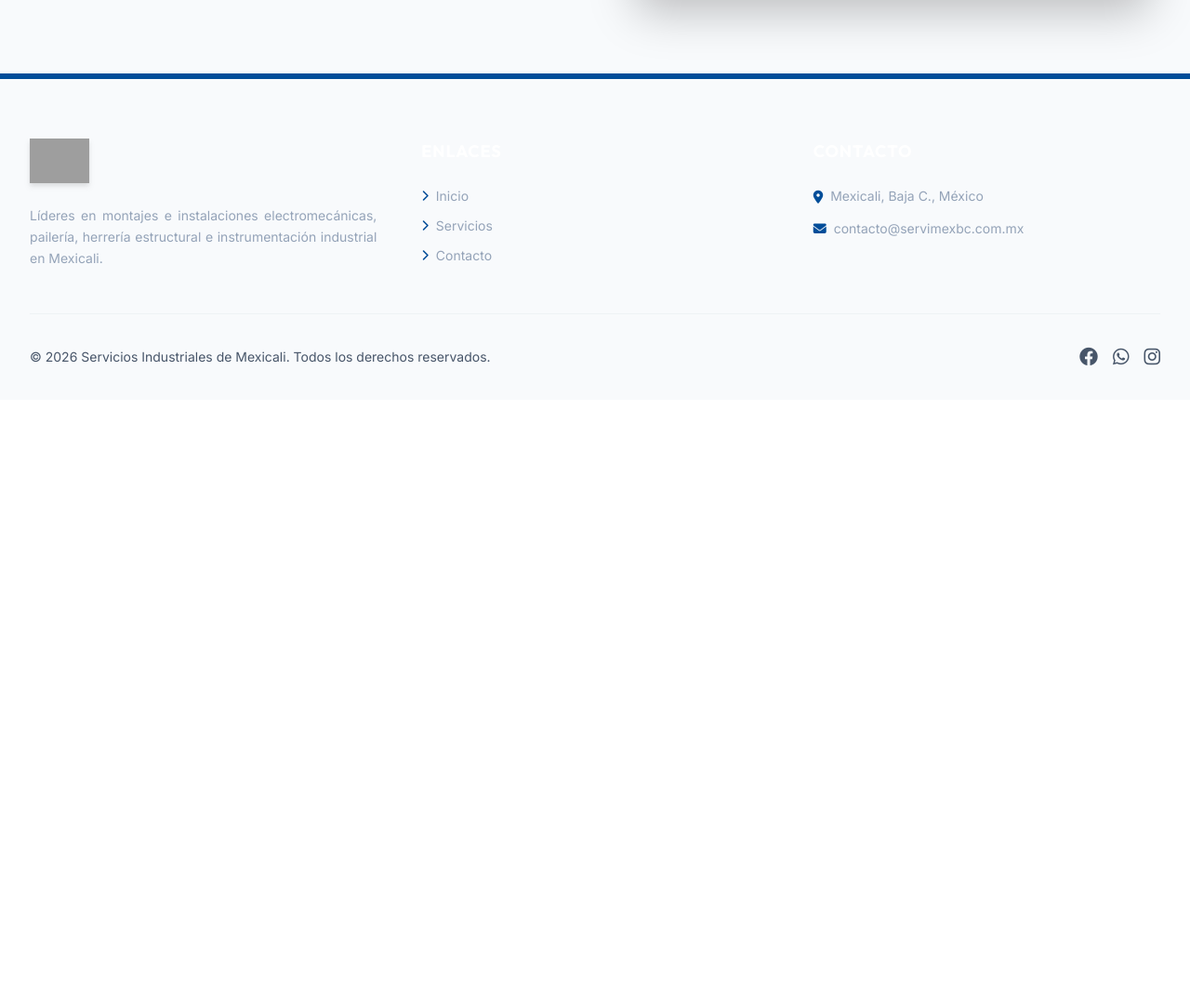
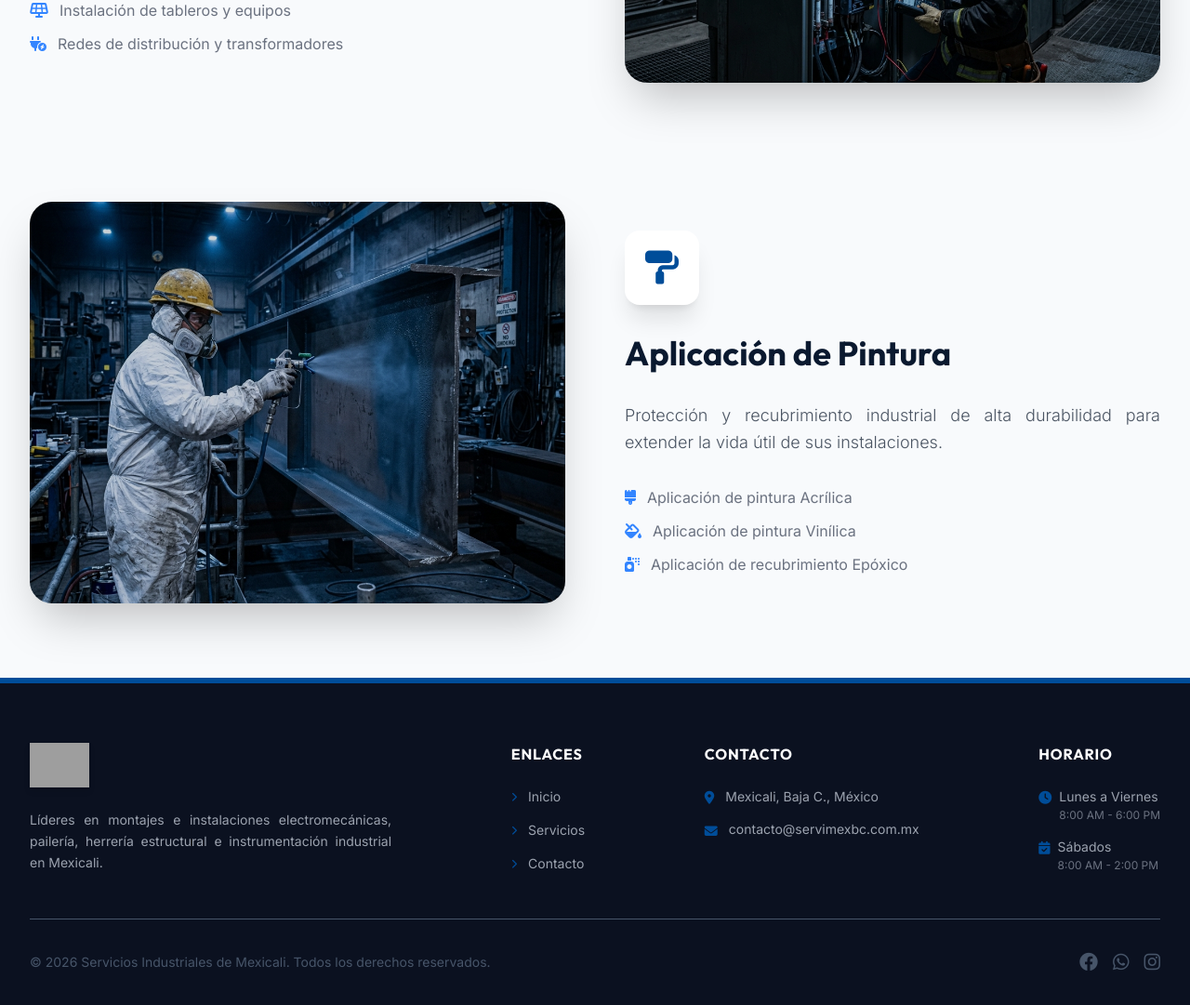
Before and after one commit to voxito23/Servimex, a Flask app: page /servicios in a window 1280 px wide. Shown: the part 2137-3218 px from the top of the page at 93% size. Before the commit the page ends 2530 px from the top, so only its background shows below. Run offline with Flask 3, Linux system fonts and the light colour scheme; style sheets or scripts are compiled from the project's sources; some libraries are stand-ins or nearby versions; grey boxes are pictures that could not be loaded.

Commit message:
Enhance services section with generated images, update base template, and apply user CSS adjustments

```diff
--- a/templates/base.html
+++ b/templates/base.html
@@ -125,42 +125,83 @@
         </main>
 
         <!-- Footer -->
-        <footer class="footer-section pt-16 pb-8 border-t-[6px] border-servimex-blue">
+        <footer class="pt-16 pb-8 border-t-[6px] border-servimex-blue bg-[#0B1120]">
             <div class="max-w-7xl mx-auto px-4 sm:px-6 lg:px-8">
-                <div class="grid grid-cols-1 md:grid-cols-3 gap-8 md:gap-12">
-                    <div data-aos="fade-up" data-aos-delay="0" class="flex flex-col items-center md:items-start md:col-span-1">
-                        <img src="https://0201.nccdn.net/1_2/000/000/0b8/12e/logo.png" alt="Servimex Logo" class="h-12 w-auto mb-6 logo-transparent drop-shadow-md" loading="lazy">
-                        <p class="footer-text text-sm leading-relaxed text-center md:text-justify">
+                <style>
+                  .serv-grid { display: grid; grid-template-columns: repeat(2, minmax(0, 1fr)); gap: 2rem; }
+                  .serv-col-logo { grid-column: span 2 / span 2; order: 1; text-align: center; align-items: center; }
+                  .serv-logo-img { margin-left: auto; margin-right: auto; }
+                  .serv-col-enlaces { grid-column: span 1 / span 1; order: 2; }
+                  .serv-col-horario { grid-column: span 1 / span 1; order: 3; }
+                  .serv-col-contacto { grid-column: span 2 / span 2; order: 4; display: flex; flex-direction: column; align-items: center; text-align: center; }
+
+                  @media (min-width: 768px) {
+                    .serv-grid { display: flex; justify-content: space-between; gap: 2rem; }
+                    .serv-col-logo { width: 32%; order: 1; text-align: left; align-items: flex-start; }
+                    .serv-logo-img { margin-left: 0; margin-right: 0; }
+                    .serv-logo-text { text-align: justify; }
+                    .serv-col-enlaces { width: auto; order: 2; }
+                    .serv-col-contacto { width: auto; order: 3; display: block; text-align: left; }
+                    .serv-col-horario { width: auto; order: 4; }
+                  }
+                </style>
+                <div class="serv-grid">
+
+                    <!-- Logo & Descripción -->
+                    <div data-aos="fade-up" data-aos-delay="0" class="flex flex-col serv-col-logo">
+                        <img src="https://0201.nccdn.net/1_2/000/000/0b8/12e/logo.png" alt="Servimex Logo" class="h-12 w-auto mb-6 logo-transparent drop-shadow-md serv-logo-img" loading="lazy">
+                        <p class="text-gray-400 text-sm leading-relaxed serv-logo-text">
                             Líderes en montajes e instalaciones electromecánicas, pailería, herrería estructural e instrumentación industrial en Mexicali.
                         </p>
                     </div>
 
-                    <!-- Contenedor agrupado para Enlaces y Contacto (Lado a lado en móvil) -->
-                    <div class="col-span-1 md:col-span-2 grid grid-cols-5 md:grid-cols-2 gap-4 md:gap-12">
-                        <div data-aos="fade-up" data-aos-delay="100" class="col-span-2 md:col-span-1 text-left">
-                            <h4 class="text-sm md:text-lg font-heading font-bold mb-4 md:mb-6 text-white uppercase tracking-wider">Enlaces</h4>
-                            <ul class="space-y-3">
-                                <li><a href="{{ url_for('home') }}" class="footer-link flex items-center text-xs md:text-sm"><i class="fa-solid fa-chevron-right text-[10px] md:text-xs mr-2 text-servimex-blue"></i> Inicio</a></li>
-                                <li><a href="{{ url_for('servicios') }}" class="footer-link flex items-center text-xs md:text-sm"><i class="fa-solid fa-chevron-right text-[10px] md:text-xs mr-2 text-servimex-blue"></i> Servicios</a></li>
-                                <li><a href="{{ url_for('contacto') }}" class="footer-link flex items-center text-xs md:text-sm"><i class="fa-solid fa-chevron-right text-[10px] md:text-xs mr-2 text-servimex-blue"></i> Contacto</a></li>
+                    <!-- Enlaces -->
+                    <div data-aos="fade-up" data-aos-delay="100" class="text-left serv-col-enlaces">
+                        <h4 class="text-base font-heading font-bold mb-6 text-white uppercase tracking-wider">Enlaces</h4>
+                        <ul class="space-y-4">
+                            <li><a href="{{ url_for('home') }}" class="text-gray-400 hover:text-white transition-colors flex items-center text-sm"><i class="fa-solid fa-chevron-right text-[10px] mr-3 text-servimex-blue"></i> Inicio</a></li>
+                            <li><a href="{{ url_for('servicios') }}" class="text-gray-400 hover:text-white transition-colors flex items-center text-sm"><i class="fa-solid fa-chevron-right text-[10px] mr-3 text-servimex-blue"></i> Servicios</a></li>
+                            <li><a href="{{ url_for('contacto') }}" class="text-gray-400 hover:text-white transition-colors flex items-center text-sm"><i class="fa-solid fa-chevron-right text-[10px] mr-3 text-servimex-blue"></i> Contacto</a></li>
                         </ul>
                     </div>
-                        <div data-aos="fade-up" data-aos-delay="200" class="col-span-3 md:col-span-1 text-left">
-                            <h4 class="text-sm md:text-lg font-heading font-bold mb-4 md:mb-6 text-white uppercase tracking-wider">Contacto</h4>
+
+                    <!-- Contacto -->
+                    <div data-aos="fade-up" data-aos-delay="200" class="serv-col-contacto">
+                        <h4 class="text-base font-heading font-bold mb-6 text-white uppercase tracking-wider">Contacto</h4>
                         <ul class="space-y-4">
-                                <li class="flex items-start footer-text text-xs md:text-sm">
-                                    <i class="fa-solid fa-location-dot mt-1 mr-2 text-servimex-blue"></i>
+                            <li class="flex items-start text-gray-400 text-sm">
+                                <i class="fa-solid fa-location-dot mt-1 mr-3 text-servimex-blue"></i>
                                 <span>Mexicali, Baja C., México</span>
                             </li>
-                                <li class="flex items-start footer-text text-xs md:text-sm">
-                                    <i class="fa-solid fa-envelope mt-0.5 mr-2 text-servimex-blue"></i>
-                                    <a href="mailto:contacto@servimexbc.com.mx" class="footer-link break-words leading-tight">contacto@servimexbc.com.mx</a>
+                            <li class="flex items-start text-gray-400 text-sm">
+                                <i class="fa-solid fa-envelope mt-1 mr-3 text-servimex-blue"></i>
+                                <a href="mailto:contacto@servimexbc.com.mx" class="hover:text-white transition-colors break-words leading-tight">contacto@servimexbc.com.mx</a>
+                            </li>
+                        </ul>
+                    </div>
+
+                    <!-- Horario -->
+                    <div data-aos="fade-up" data-aos-delay="300" class="text-left serv-col-horario">
+                        <h4 class="text-base font-heading font-bold mb-6 text-white uppercase tracking-wider">Horario</h4>
+                        <ul class="space-y-4">
+                            <li class="flex items-start text-gray-400 text-sm">
+                                <i class="fa-solid fa-clock mt-1 mr-2 text-servimex-blue"></i>
+                                <div class="flex flex-col">
+                                    <span>Lunes a Viernes</span>
+                                    <span class="text-gray-500 text-xs mt-0.5">8:00 AM - 6:00 PM</span>
+                                </div>
+                            </li>
+                            <li class="flex items-start text-gray-400 text-sm">
+                                <i class="fa-solid fa-calendar-check mt-1 mr-2 text-servimex-blue"></i>
+                                <div class="flex flex-col">
+                                    <span>Sábados</span>
+                                    <span class="text-gray-500 text-xs mt-0.5">8:00 AM - 2:00 PM</span>
+                                </div>
                             </li>
                         </ul>
                     </div>
                 </div>
-                </div>
-                <div class="footer-divider mt-12 pt-8 text-center text-sm flex flex-col md:flex-row justify-between items-center">
+                <div class="mt-12 pt-8 text-center text-sm flex flex-col md:flex-row justify-between items-center" style="border-top: 1px solid #475569;">
                     <p class="footer-muted">&copy; 2026 Servicios Industriales de Mexicali. Todos los derechos reservados.</p>
                     <div class="mt-4 md:mt-0 flex space-x-4">
                         <a href="https://www.facebook.com/search/top?q=servimex%20mxl" target="_blank" rel="noopener noreferrer" class="footer-social hover:text-[#1877F2]"><i class="fa-brands fa-facebook text-xl"></i></a>
--- a/templates/services.html
+++ b/templates/services.html
@@ -42,66 +42,95 @@
 <section class="py-20 bg-servimex-surface dark:bg-slate-800">
     <div class="max-w-7xl mx-auto px-4 sm:px-6 lg:px-8 space-y-32">
 
-        <!-- Service 1: Right Image -->
+        <!-- Service 1: Instalaciones Mecánicas y Montajes (Right Image) -->
         <div class="flex flex-col lg:flex-row items-center gap-16 group" data-aos="fade-up">
             <div class="lg:w-1/2 space-y-8 order-2 lg:order-1">
                 <div class="w-20 h-20 rounded-2xl bg-white dark:bg-[#0F172A] shadow-xl flex items-center justify-center group-hover:animate-glow-pulse">
                     <i class="fa-solid fa-industry text-4xl text-servimex-blue"></i>
                 </div>
-                <h2 class="text-4xl font-heading font-bold text-servimex-navy dark:text-white">Montajes Industriales</h2>
-                <p class="text-gray-600 dark:text-gray-300 text-lg leading-relaxed font-light text-justify">Ejecución de precisión para maquinaria pesada, líneas de producción y estructuras metálicas de gran escala. Garantizamos alineación milimétrica y cumplimiento de normativas internacionales de seguridad y durabilidad.</p>
+                <h2 class="text-4xl font-heading font-bold text-servimex-navy dark:text-white">Instalaciones Mecánicas y Montajes</h2>
+                <p class="text-gray-600 dark:text-gray-300 text-lg leading-relaxed font-light text-justify">Fabricamos, instalamos y mantenemos infraestructura industrial con los más altos estándares de calidad, asegurando la continuidad de sus operaciones.</p>
                 <ul class="space-y-3 text-gray-500 dark:text-gray-300">
-                    <li class="flex items-center"><i class="fa-solid fa-arrow-right text-servimex-light mr-3"></i> Maquinaria Pesada</li>
-                    <li class="flex items-center"><i class="fa-solid fa-arrow-right text-servimex-light mr-3"></i> Naves Industriales</li>
+                    <li class="flex items-center"><i class="fa-solid fa-cogs text-servimex-light mr-3"></i> Maquinado de precisión</li>
+                    <li class="flex items-center"><i class="fa-solid fa-cubes text-servimex-light mr-3"></i> Estructuras metálicas industriales</li>
+                    <li class="flex items-center"><i class="fa-solid fa-fire-burner text-servimex-light mr-3"></i> Soldadura especializada TIG, MIG y SMAW</li>
+                    <li class="flex items-center"><i class="fa-solid fa-water text-servimex-light mr-3"></i> Fabricación de tuberías industriales</li>
+                    <li class="flex items-center"><i class="fa-solid fa-wrench text-servimex-light mr-3"></i> Montaje y puesta en marcha</li>
                 </ul>
             </div>
             <div class="lg:w-1/2 order-1 lg:order-2">
                 <div class="relative rounded-3xl overflow-hidden shadow-2xl aspect-[4/3]">
-                    <img src="https://images.unsplash.com/photo-1581091226825-a6a2a5aee158?auto=format&fit=crop&q=80" alt="Montajes Industriales" class="object-cover w-full h-full transform group-hover:scale-105 transition-transform duration-700">
+                    <img src="/static/img/service_mecanica_premium.png" alt="Instalaciones Mecánicas y Montajes" class="object-cover w-full h-full transform group-hover:scale-105 transition-transform duration-700">
                     <div class="absolute inset-0 bg-servimex-navy mix-blend-multiply opacity-20"></div>
                 </div>
             </div>
         </div>
 
-        <!-- Service 2: Left Image -->
+        <!-- Service 2: Instrumentación y Control (Left Image) -->
         <div class="flex flex-col lg:flex-row items-center gap-16 group" data-aos="fade-up">
             <div class="lg:w-1/2">
                 <div class="relative rounded-3xl overflow-hidden shadow-2xl aspect-[4/3]">
-                    <img src="https://images.unsplash.com/photo-1621905251189-08b45d6a269e?auto=format&fit=crop&q=80" alt="Instalaciones Electromecánicas" class="object-cover w-full h-full transform group-hover:scale-105 transition-transform duration-700">
+                    <img src="/static/img/service_control_premium.png" alt="Instrumentación y Control" class="object-cover w-full h-full transform group-hover:scale-105 transition-transform duration-700">
                     <div class="absolute inset-0 bg-servimex-navy mix-blend-multiply opacity-20"></div>
                 </div>
             </div>
             <div class="lg:w-1/2 space-y-8">
                 <div class="w-20 h-20 rounded-2xl bg-white dark:bg-[#0F172A] shadow-xl flex items-center justify-center group-hover:animate-glow-pulse">
-                    <i class="fa-solid fa-bolt text-4xl text-servimex-blue"></i>
+                    <i class="fa-solid fa-microchip text-4xl text-servimex-blue"></i>
                 </div>
-                <h2 class="text-4xl font-heading font-bold text-servimex-navy dark:text-white">Instalaciones Electromecánicas</h2>
-                <p class="text-gray-600 dark:text-gray-300 text-lg leading-relaxed font-light text-justify">Diseño e implementación de sistemas eléctricos de alta y baja tensión, integración de controles automatizados y cableado estructurado para optimizar la funcionalidad de la planta industrial.</p>
+                <h2 class="text-4xl font-heading font-bold text-servimex-navy dark:text-white">Instrumentación y Control</h2>
+                <p class="text-gray-600 dark:text-gray-300 text-lg leading-relaxed font-light text-justify">Soluciones integrales de automatización y precisión para optimizar sus procesos industriales con tecnología de punta.</p>
                 <ul class="space-y-3 text-gray-500 dark:text-gray-300">
-                    <li class="flex items-center"><i class="fa-solid fa-arrow-right text-servimex-light mr-3"></i> Subestaciones</li>
-                    <li class="flex items-center"><i class="fa-solid fa-arrow-right text-servimex-light mr-3"></i> Control de Procesos</li>
+                    <li class="flex items-center"><i class="fa-solid fa-drafting-compass text-servimex-light mr-3"></i> Ingeniería de control de procesos</li>
+                    <li class="flex items-center"><i class="fa-solid fa-gauge-high text-servimex-light mr-3"></i> Calibración de sensores y equipos</li>
+                    <li class="flex items-center"><i class="fa-solid fa-laptop-code text-servimex-light mr-3"></i> Programación de PLC's</li>
+                    <li class="flex items-center"><i class="fa-solid fa-microscope text-servimex-light mr-3"></i> Laboratorio de calibración ISO-17025</li>
+                    <li class="flex items-center"><i class="fa-solid fa-user-check text-servimex-light mr-3"></i> Personal técnico certificado</li>
                 </ul>
             </div>
         </div>
 
-        <!-- Service 3: Right Image -->
+        <!-- Service 3: Instalaciones Eléctricas (Right Image) -->
         <div class="flex flex-col lg:flex-row items-center gap-16 group" data-aos="fade-up">
             <div class="lg:w-1/2 space-y-8 order-2 lg:order-1">
                 <div class="w-20 h-20 rounded-2xl bg-white dark:bg-[#0F172A] shadow-xl flex items-center justify-center group-hover:animate-glow-pulse">
-                    <i class="fa-solid fa-fire-burner text-4xl text-servimex-blue"></i>
+                    <i class="fa-solid fa-bolt text-4xl text-servimex-blue"></i>
                 </div>
-                <h2 class="text-4xl font-heading font-bold text-servimex-navy dark:text-white">Pailería y Soldadura</h2>
-                <p class="text-gray-600 dark:text-gray-300 text-lg leading-relaxed font-light text-justify">Fabricación de piezas metálicas especializadas, tanques, tolvas y estructuras soldadas. Aplicamos soldadura certificada (TIG, MIG, Arco) para garantizar integridad estructural bajo condiciones extremas.</p>
+                <h2 class="text-4xl font-heading font-bold text-servimex-navy dark:text-white">Instalaciones Eléctricas</h2>
+                <p class="text-gray-600 dark:text-gray-300 text-lg leading-relaxed font-light text-justify">Diseño e implementación de sistemas eléctricos seguros y eficientes para garantizar la energía que su empresa necesita.</p>
                 <ul class="space-y-3 text-gray-500 dark:text-gray-300">
-                    <li class="flex items-center"><i class="fa-solid fa-arrow-right text-servimex-light mr-3"></i> Tuberías de Presión</li>
-                    <li class="flex items-center"><i class="fa-solid fa-arrow-right text-servimex-light mr-3"></i> Tanques de Almacenamiento</li>
+                    <li class="flex items-center"><i class="fa-solid fa-network-wired text-servimex-light mr-3"></i> Ingeniería de instalaciones eléctricas</li>
+                    <li class="flex items-center"><i class="fa-solid fa-solar-panel text-servimex-light mr-3"></i> Instalación de tableros y equipos</li>
+                    <li class="flex items-center"><i class="fa-solid fa-plug-circle-bolt text-servimex-light mr-3"></i> Redes de distribución y transformadores</li>
                 </ul>
             </div>
             <div class="lg:w-1/2 order-1 lg:order-2">
                 <div class="relative rounded-3xl overflow-hidden shadow-2xl aspect-[4/3]">
-                    <img src="https://images.unsplash.com/photo-1504328345606-18bbc8c9d7d1?auto=format&fit=crop&q=80" alt="Pailería y Soldadura" class="object-cover w-full h-full transform group-hover:scale-105 transition-transform duration-700">
+                    <img src="/static/img/service_electrica_premium.png" alt="Instalaciones Eléctricas" class="object-cover w-full h-full transform group-hover:scale-105 transition-transform duration-700">
                     <div class="absolute inset-0 bg-servimex-navy mix-blend-multiply opacity-20"></div>
                 </div>
+            </div>
+        </div>
+
+        <!-- Service 4: Aplicación de Pintura (Left Image) -->
+        <div class="flex flex-col lg:flex-row items-center gap-16 group" data-aos="fade-up">
+            <div class="lg:w-1/2">
+                <div class="relative rounded-3xl overflow-hidden shadow-2xl aspect-[4/3]">
+                    <img src="/static/img/service_pintura_premium.png" alt="Aplicación de Pintura" class="object-cover w-full h-full transform group-hover:scale-105 transition-transform duration-700">
+                    <div class="absolute inset-0 bg-servimex-navy mix-blend-multiply opacity-20"></div>
+                </div>
+            </div>
+            <div class="lg:w-1/2 space-y-8">
+                <div class="w-20 h-20 rounded-2xl bg-white dark:bg-[#0F172A] shadow-xl flex items-center justify-center group-hover:animate-glow-pulse">
+                    <i class="fa-solid fa-paint-roller text-4xl text-servimex-blue"></i>
+                </div>
+                <h2 class="text-4xl font-heading font-bold text-servimex-navy dark:text-white">Aplicación de Pintura</h2>
+                <p class="text-gray-600 dark:text-gray-300 text-lg leading-relaxed font-light text-justify">Protección y recubrimiento industrial de alta durabilidad para extender la vida útil de sus instalaciones.</p>
+                <ul class="space-y-3 text-gray-500 dark:text-gray-300">
+                    <li class="flex items-center"><i class="fa-solid fa-brush text-servimex-light mr-3"></i> Aplicación de pintura Acrílica</li>
+                    <li class="flex items-center"><i class="fa-solid fa-fill-drip text-servimex-light mr-3"></i> Aplicación de pintura Vinílica</li>
+                    <li class="flex items-center"><i class="fa-solid fa-spray-can text-servimex-light mr-3"></i> Aplicación de recubrimiento Epóxico</li>
+                </ul>
             </div>
         </div>
 
```
Also changed, not shown: static/img/service_control_premium.png (added), static/img/service_electrica_premium.png (added), static/img/service_mecanica_premium.png (added), static/img/service_pintura_premium.png (added). Lines whose indentation alone changed are shown as unchanged.
